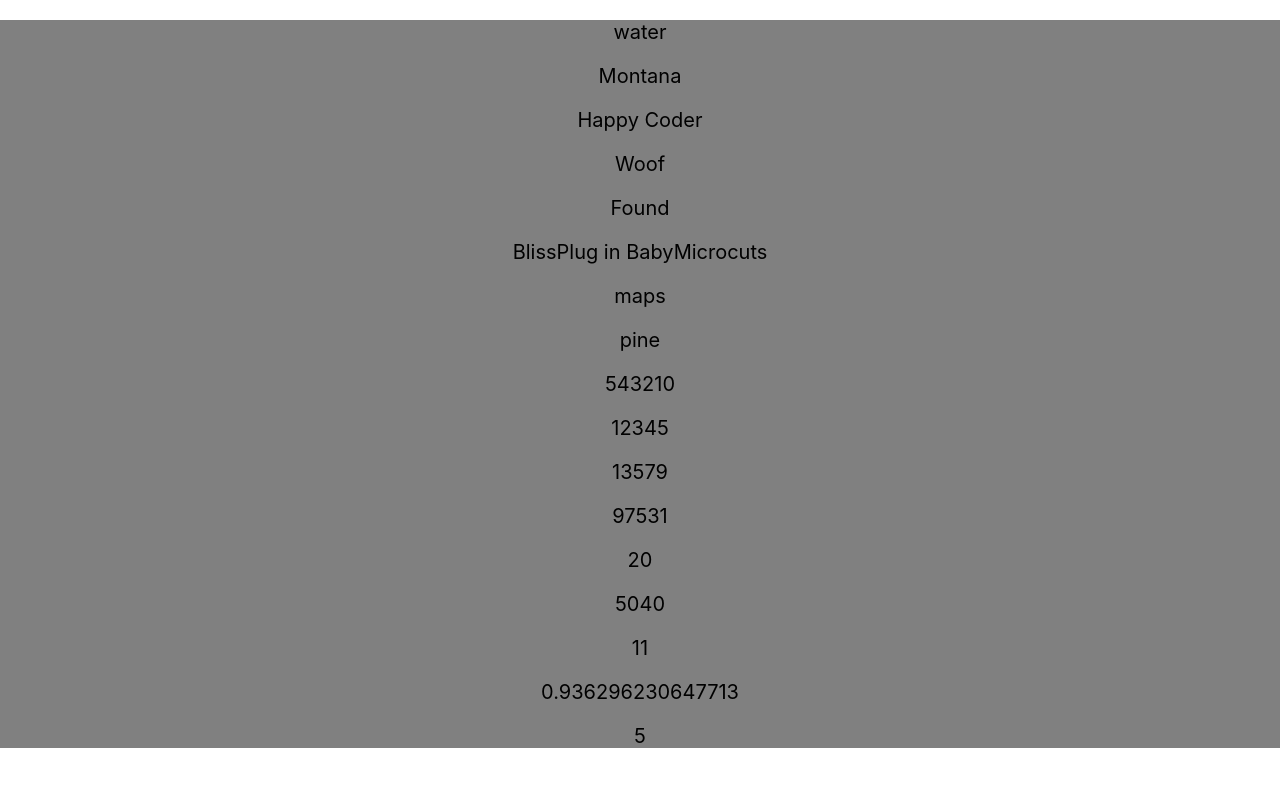
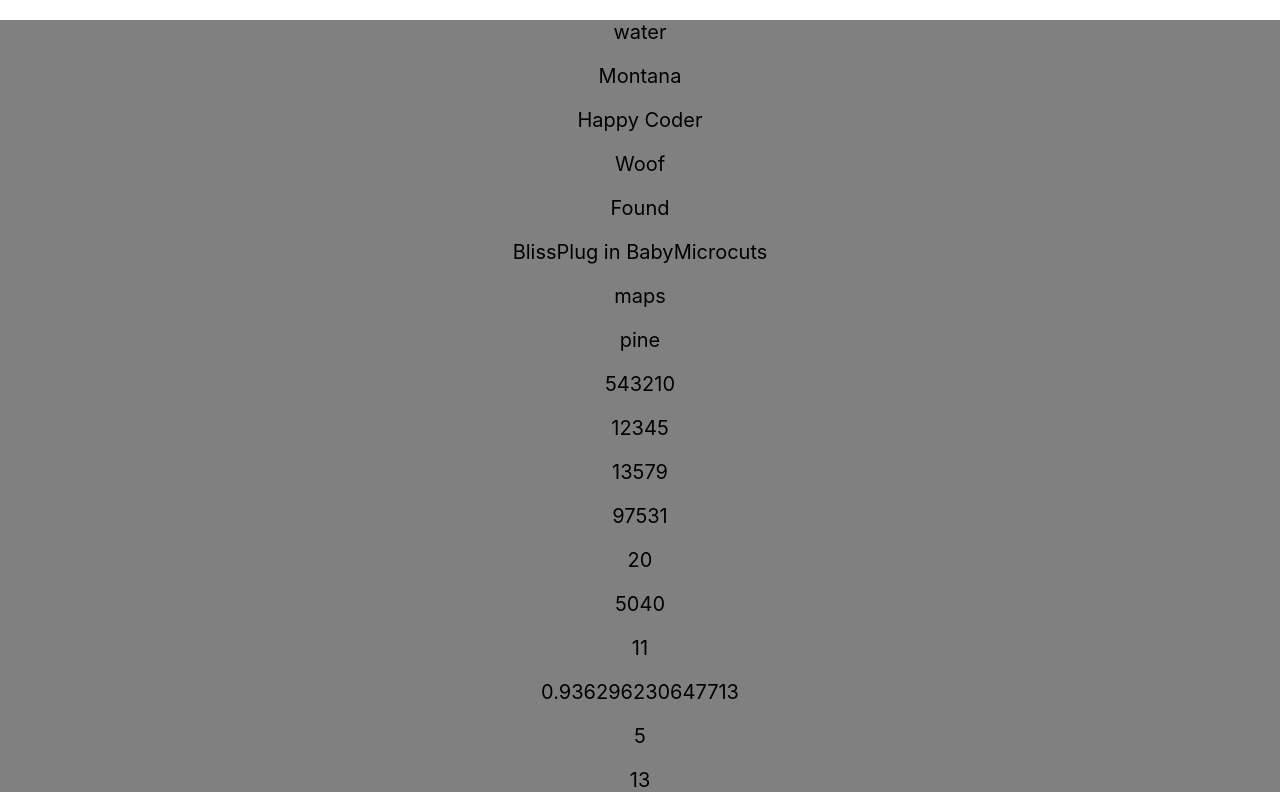
Before and after one commit to SimoneZem/fcc-ex, a React (Create React App) app: page / in a window 1280 px wide. Built offline with nearby package versions, Linux system fonts and the light colour scheme.

Commit message:
feat(add rangeWholeNumbers): add RangeWholeNumbers

```diff
--- a/src/App.jsx
+++ b/src/App.jsx
@@ -18,6 +18,7 @@ import { NestForLoops } from "./components/NestForLoops";
 import { DoWhileLoops } from "./components/DoWhileLoops";
 import { RandomFractions } from "./components/RandomFractions";
 import { RandomWholeNumbers } from "./components/RandomWholeNumbers";
+import { RangeWholeNumbers } from "./components/RangeWholeNumbers";
 
 import "./App.css";
 
@@ -142,6 +143,10 @@ const myFraction = [Math.random()];
 
 const myWholeNumber = [Math.floor(Math.random() * 10)];
 
+const myRange = [Math.floor(Math.random() * (myMax - myMin + 1)) + myMin];
+var myMin = 5;
+var myMax = 15;
+
 function App() {
   return (
     <div className="App">
@@ -168,7 +173,6 @@ function App() {
           myMusic={myMusic[("artist", "title", "year", "best_tracks")]}
         />
       </p>
-
       <p>
         <NestedObjects ourStorage={ourStorage.car.inside["glove box"]} />
       </p>
@@ -202,6 +206,13 @@ function App() {
       <p>
         <RandomWholeNumbers myWholeNumber={myWholeNumber} />
       </p>
+      <p>
+        <RangeWholeNumbers
+          myRange={
+            (myRange, Math.floor(Math.random() * (myMax - myMin + 1)) + myMin)
+          }
+        />
+      </p>
     </div>
   );
 }
--- /dev/null
+++ b/src/components/RangeWholeNumbers/index.jsx
@@ -0,0 +1,5 @@
+import React from "react";
+
+export const RangeWholeNumbers = ({ myRange }) => {
+  return <div>{myRange}</div>;
+};
```
